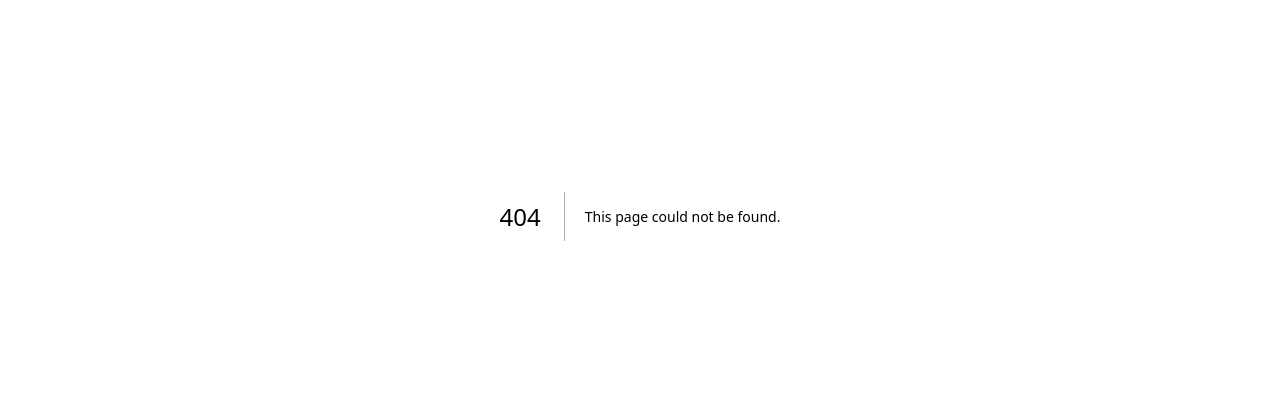
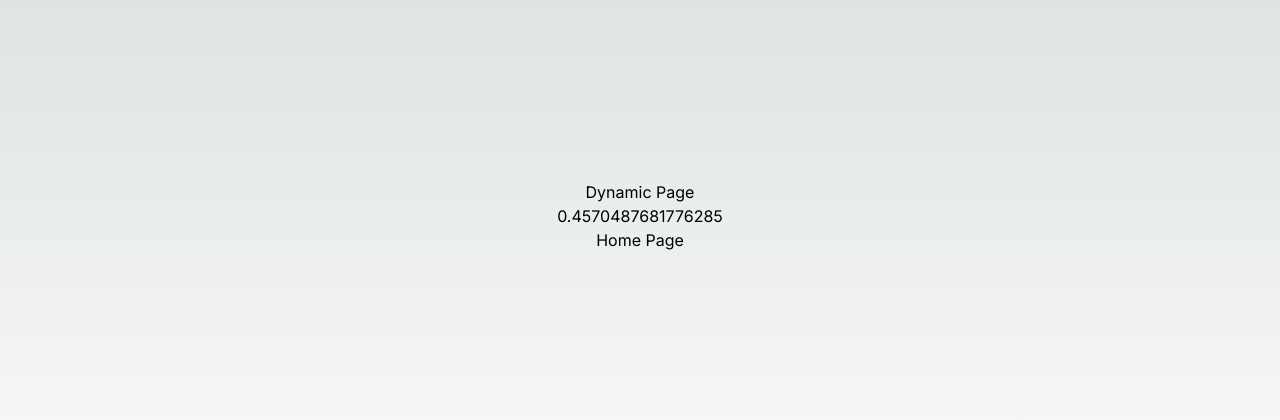
Before and after one commit to Pranav-Bobde/test-next-app, a Next.js app: page /dynamic in a window 1280 px wide. Before the commit this address had no page. Shown: the part 184-604 px from the top of the page. Built offline with nearby package versions, Linux system fonts and the light colour scheme.

Commit message:
feat: dynamic, static pages

```diff
--- /dev/null
+++ b/src/app/dynamic/page.tsx
@@ -0,0 +1,15 @@
+import Link from 'next/link';
+
+export default function DynamicPage() {
+  return (
+    <>
+      <div className="min-h-screen flex flex-col justify-center items-center">
+        <div>Dynamic Page</div>
+        {Math.random()}
+        <Link href="/" prefetch={true}>
+          Home Page
+        </Link>
+      </div>
+    </>
+  );
+}
--- a/src/app/page.tsx
+++ b/src/app/page.tsx
@@ -1,7 +1,13 @@
+import Link from 'next/link';
+
 export default function Home() {
   return (
     <>
-    Hello World!
+      <div className="min-h-screen flex flex-col justify-center items-center">
+        <div>Home Page</div>
+        <Link href="/dynamic">Dynamic Page</Link>
+        <Link href="/static">Static Page</Link>
+      </div>
     </>
-  )
+  );
 }
--- /dev/null
+++ b/src/app/static/page.tsx
@@ -0,0 +1,14 @@
+import Link from 'next/link';
+
+export default function TestPage() {
+  return (
+    <>
+      <div className="min-h-screen flex flex-col justify-center items-center">
+        <div>Static Page</div>
+        <Link href="/" prefetch={true}>
+          Home Page
+        </Link>
+      </div>
+    </>
+  );
+}
```
Also changed, not shown: src/middleware.ts (deleted, +0 -29 lines).
